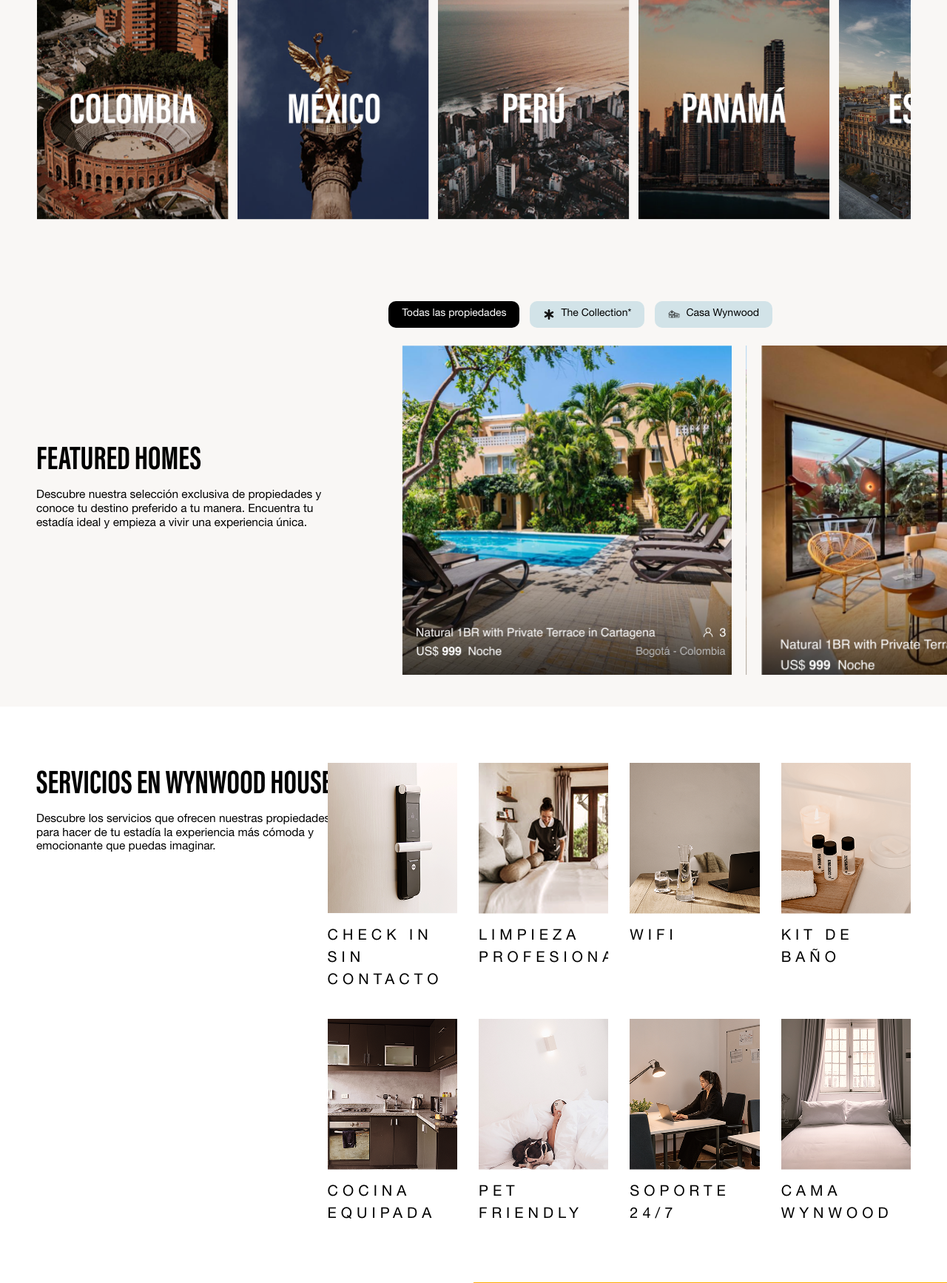
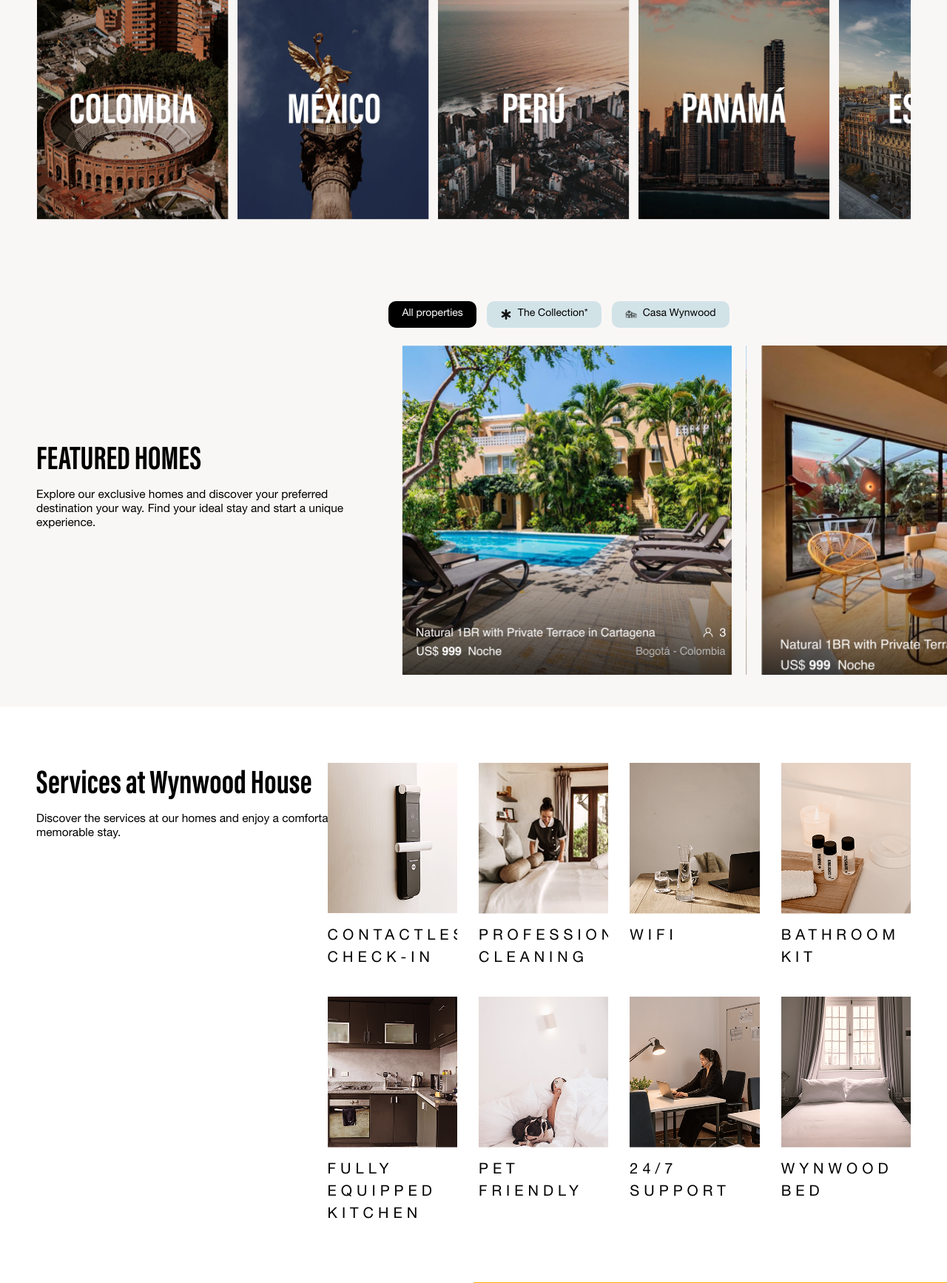
Before and after one commit to ErickAguilarGomez/wynwood, a Django app: page / in a window 1280 px wide. Shown: the part 1062-2796 px from the top of the page at 74% size. Run offline with Django 5.2, Linux system fonts and the light colour scheme; data that the repository does not hold is empty; parts of the project's set-up code (start-up, migrations or seed data) failed here and were passed over; some libraries are stand-ins or nearby versions.

Commit message:
Harden booking app and localize home

```diff
--- a/observability/middleware.py
+++ b/observability/middleware.py
@@ -1,5 +1,6 @@
 import contextvars
 import logging
+import re
 import time
 import uuid
 
@@ -14,6 +15,7 @@ class ContentSecurityPolicyMiddleware:
             "base-uri 'self'",
             "form-action 'self'",
             "frame-ancestors 'none'",
+            "object-src 'none'",
             "img-src 'self' data: https:",
             "font-src 'self'",
             "style-src 'self'",
@@ -36,7 +38,9 @@ class RequestIdMiddleware:
         self.get_response = get_response
 
     def __call__(self, request):
-        request_id = request.headers.get("X-Request-ID", uuid.uuid4().hex)[:64]
+        request_id = request.headers.get("X-Request-ID", "")
+        if not re.fullmatch(r"[A-Za-z0-9._-]{1,64}", request_id):
+            request_id = uuid.uuid4().hex
         request.request_id = request_id
         token = request_id_context.set(request_id)
         started = time.monotonic()
--- a/templates/core/home.html
+++ b/templates/core/home.html
@@ -5,28 +5,28 @@
 {% block content %}
 <section class="home-hero">
     <div class="promo-ribbon" data-countdown-ribbon>
-        <span>Corre! 20% de descuento en todos los viajes</span>
-        <span>Quedan solo <b data-countdown-hours>00</b> h <b data-countdown-minutes>00</b> m <b data-countdown-seconds>00</b> s</span>
+        <span>{% trans "Hurry! 20% off all stays" %}</span>
+        <span>{% trans "Only" %} <b data-countdown-hours>00</b> h <b data-countdown-minutes>00</b> m <b data-countdown-seconds>00</b> s</span>
     </div>
     <img class="home-hero-image" src="{% static 'design/figma/home/hero.png' %}" alt="Wynwood House">
     <div class="home-hero-shade"></div>
     <div class="home-hero-copy">
-        <h1>HOME EXPERIENCE, HOTEL QUALITY</h1>
-        <p>BEST OF BOTH WORLDS</p>
+        <h1>{% trans "HOME EXPERIENCE, HOTEL QUALITY" %}</h1>
+        <p>{% trans "BEST OF BOTH WORLDS" %}</p>
     </div>
     <div class="home-search">{% include 'components/search_form.html' with variant='hero' %}</div>
 </section>
 
 <section id="destinations" class="figma-section destinations-section container-wide">
     <div class="figma-heading">
-        <h2>DESCUBRE NUESTROS DESTINOS</h2>
+        <h2>{% trans "Discover our destinations" %}</h2>
         <div class="carousel-arrows">
-            <button type="button" aria-label="Anterior" class="arrow-prev">
+            <button type="button" aria-label="{% trans 'Previous' %}" class="arrow-prev">
                 <svg width="14" height="22" viewBox="0 0 14 22" fill="none" xmlns="http://www.w3.org/2000/svg">
                     <path d="M12 2L3 11L12 20" stroke="#D1D1D1" stroke-width="2.5" stroke-linecap="round" stroke-linejoin="round"/>
                 </svg>
             </button>
-            <button type="button" aria-label="Siguiente" class="arrow-next">
+            <button type="button" aria-label="{% trans 'Next' %}" class="arrow-next">
                 <svg width="14" height="22" viewBox="0 0 14 22" fill="none" xmlns="http://www.w3.org/2000/svg">
                     <path d="M2 2L11 11L2 20" stroke="#000000" stroke-width="2.5" stroke-linecap="round" stroke-linejoin="round"/>
                 </svg>
@@ -34,22 +34,22 @@
         </div>
     </div>
     <div class="destination-track">
-        <a class="destination-tile" href="#stays"><img src="{% static 'design/figma/home/destination-colombia.png' %}" alt="Colombia"></a>
-        <a class="destination-tile" href="#stays"><img src="{% static 'design/figma/home/destination-mexico.png' %}" alt="México"></a>
-        <a class="destination-tile" href="#stays"><img src="{% static 'design/figma/home/destination-peru.png' %}" alt="Perú"></a>
-        <a class="destination-tile" href="#stays"><img src="{% static 'design/figma/home/destination-panama.png' %}" alt="Panamá"></a>
-        <a class="destination-tile" href="#stays"><img src="{% static 'design/figma/home/destination-spain.png' %}" alt="España"></a>
+        <a class="destination-tile" href="{% url 'properties:results' %}?country=CO"><img src="{% static 'design/figma/home/destination-colombia.png' %}" alt="{% trans 'Colombia' %}"></a>
+        <a class="destination-tile" href="{% url 'properties:results' %}?country=MX"><img src="{% static 'design/figma/home/destination-mexico.png' %}" alt="{% trans 'Mexico' %}"></a>
+        <a class="destination-tile" href="{% url 'properties:results' %}?country=PE"><img src="{% static 'design/figma/home/destination-peru.png' %}" alt="{% trans 'Peru' %}"></a>
+        <a class="destination-tile" href="{% url 'properties:results' %}?country=PA"><img src="{% static 'design/figma/home/destination-panama.png' %}" alt="{% trans 'Panama' %}"></a>
+        <a class="destination-tile" href="{% url 'properties:results' %}?country=ES"><img src="{% static 'design/figma/home/destination-spain.png' %}" alt="{% trans 'Spain' %}"></a>
     </div>
 </section>
 
 <section id="stays" class="featured-section">
     <div class="featured-copy">
         <h2>{% trans "Featured homes" %}</h2>
-        <p>Descubre nuestra selección exclusiva de propiedades y conoce tu destino preferido a tu manera. Encuentra tu estadía ideal y empieza a vivir una experiencia única.</p>
+        <p>{% trans "Explore our exclusive homes and discover your preferred destination your way. Find your ideal stay and start a unique experience." %}</p>
     </div>
     <div class="featured-content">
         <div class="featured-tabs">
-            <button class="active" type="button">Todas las propiedades</button>
+            <button class="active" type="button">{% trans "All properties" %}</button>
             <button type="button" class="tab-collection"><img src="{% static 'design/figma/ui/icon-star.svg' %}" alt="" class="tab-icon"> The Collection*</button>
             <button type="button" class="tab-casa"><img src="{% static 'design/figma/ui/icon-house.svg' %}" alt="" class="tab-icon"> Casa Wynwood</button>
         </div>
@@ -86,18 +86,18 @@
 
 <section class="services-section">
     <div class="services-copy">
-        <h2>SERVICIOS EN WYNWOOD HOUSE</h2>
-        <p>Descubre los servicios que ofrecen nuestras propiedades para hacer de tu estadía la experiencia más cómoda y emocionante que puedas imaginar.</p>
+        <h2>{% trans "Services at Wynwood House" %}</h2>
+        <p>{% trans "Discover the services at our homes and enjoy a comfortable, memorable stay." %}</p>
     </div>
     <div class="services-grid">
-        <article><img src="{% static 'design/figma/home/service-checkin.png' %}" alt=""><span>CHECK IN SIN<br>CONTACTO</span></article>
-        <article><img src="{% static 'design/figma/home/service-cleaning.png' %}" alt=""><span>LIMPIEZA<br>PROFESIONAL</span></article>
+        <article><img src="{% static 'design/figma/home/service-checkin.png' %}" alt=""><span>{% trans "CONTACTLESS CHECK-IN" %}</span></article>
+        <article><img src="{% static 'design/figma/home/service-cleaning.png' %}" alt=""><span>{% trans "PROFESSIONAL CLEANING" %}</span></article>
         <article><img src="{% static 'design/figma/home/service-wifi.png' %}" alt=""><span>WIFI</span></article>
-        <article><img src="{% static 'design/figma/home/service-bath.png' %}" alt=""><span>KIT DE BAÑO</span></article>
-        <article><img src="{% static 'design/figma/home/service-kitchen.png' %}" alt=""><span>COCINA<br>EQUIPADA</span></article>
-        <article><img src="{% static 'design/figma/home/service-pet.png' %}" alt=""><span>PET<br>FRIENDLY</span></article>
-        <article><img src="{% static 'design/figma/home/service-support.png' %}" alt=""><span>SOPORTE<br>24/7</span></article>
-        <article><img src="{% static 'design/figma/home/service-bed.png' %}" alt=""><span>CAMA<br>WYNWOOD</span></article>
+        <article><img src="{% static 'design/figma/home/service-bath.png' %}" alt=""><span>{% trans "BATHROOM KIT" %}</span></article>
+        <article><img src="{% static 'design/figma/home/service-kitchen.png' %}" alt=""><span>{% trans "FULLY EQUIPPED KITCHEN" %}</span></article>
+        <article><img src="{% static 'design/figma/home/service-pet.png' %}" alt=""><span>{% trans "PET FRIENDLY" %}</span></article>
+        <article><img src="{% static 'design/figma/home/service-support.png' %}" alt=""><span>{% trans "24/7 SUPPORT" %}</span></article>
+        <article><img src="{% static 'design/figma/home/service-bed.png' %}" alt=""><span>{% trans "WYNWOOD BED" %}</span></article>
     </div>
 </section>
 
@@ -107,46 +107,46 @@
         <img class="events-large" src="{% static 'design/figma/home/event-large.png' %}" alt="">
     </div>
     <div class="events-copy">
-        <h2>DISFRUTA DE NUESTROS EVENTOS!</h2>
-        <p>Vive tu experiencia al máximo mientras te sumerges en el vibrante mundo de los eventos Wynwood. Disfruta de arte, cultura e inspiración como nunca antes.</p>
-        <a class="pill-button" href="#">VER TODOS LOS EVENTOS</a>
+        <h2>{% trans "Enjoy our events!" %}</h2>
+        <p>{% trans "Make the most of your stay with Wynwood events, art, culture and inspiration." %}</p>
+        <a class="pill-button" href="{% url 'properties:results' %}">{% trans "Explore our homes" %}</a>
     </div>
 </section>
 
 <section class="benefits-section container-wide">
-    <h2>BENEFICIOS DE WYNWOOD HOUSE</h2>
+    <h2>{% trans "Benefits of Wynwood House" %}</h2>
     <div class="benefits-grid">
         <article class="benefit-info">
-            <h3>Guias de ciudades</h3>
-            <p>Lorem ipsum dolor sit amet consectetur. Congue volutpat pulvinar mattis enim tellus. Ac habitasse enim adipiscing vitae massa pretium nulla dui.</p>
-            <a class="pill-button outline" href="#">SABER MÁS</a>
+            <h3>{% trans "City guides" %}</h3>
+            <p>{% trans "Get to know each destination with local recommendations for places to visit, eat and explore." %}</p>
+            <a class="pill-button outline" href="#destinations">{% trans "Explore destinations" %}</a>
         </article>
         <article class="benefit-image">
             <img src="{% static 'design/figma/home/benefit-services.png' %}" alt="">
-            <strong>SERVICIOS<br>ADICIONALES</strong>
+            <strong>{% trans "EXTRA SERVICES" %}</strong>
         </article>
         <article class="benefit-image">
             <img src="{% static 'design/figma/home/benefit-rewards.png' %}" alt="">
-            <strong>PROGRAMA DE<br>REWARDS</strong>
+            <strong>{% trans "REWARDS PROGRAM" %}</strong>
         </article>
     </div>
 </section>
 
 <section class="houses-section container-wide">
-    <a id="casa-wynwood" href="#" class="house-panel">
+    <a id="casa-wynwood" href="{% url 'properties:results' %}" class="house-panel">
         <img src="{% static 'design/figma/home/casa-wynwood.png' %}" alt="Casa Wynwood">
     </a>
-    <a id="collection" href="#" class="house-panel">
+    <a id="collection" href="{% url 'properties:results' %}" class="house-panel">
         <img src="{% static 'design/figma/home/the-collection.png' %}" alt="The Collection">
     </a>
 </section>
 
 <section id="long-stays" class="long-stays-section">
-    <img src="{% static 'design/figma/home/long-stay.png' %}" alt="Alquileres a largo plazo">
+    <img src="{% static 'design/figma/home/long-stay.png' %}" alt="{% trans 'Long-term rentals' %}">
     <div>
-        <h2>ALQUILERES A LARGO PLAZO</h2>
-        <p>Descubre el confort y la conveniencia de hospedarte con nosotros durante períodos prolongados. Aprovecha nuestras tarifas especiales diseñadas exclusivamente para estadías largas, ofreciéndote una experiencia continua de calidad y comodidad.</p>
-        <a class="pill-button" href="mailto:sales@wynwoodhouse.com">CONTÁCTANOS</a>
+        <h2>{% trans "LONG STAYS" %}</h2>
+        <p>{% trans "Enjoy the comfort of an extended stay and special rates designed for longer visits." %}</p>
+        <a class="pill-button" href="mailto:sales@wynwoodhouse.com">{% trans "CONTACT US" %}</a>
     </div>
 </section>
 
@@ -158,10 +158,10 @@
     </div>
     <div class="real-estate-copy">
         <div class="real-estate-text">
-            <h2>INVIERTE EN REAL ESTATE</h2>
-            <p>Compra o vende tu propiedad y obtén asesoramiento profesional y una experiencia sin estrés</p>
+            <h2>{% trans "INVEST IN REAL ESTATE" %}</h2>
+            <p>{% trans "Buy or sell your property with professional guidance and a smooth experience." %}</p>
         </div>
-        <a class="pill-button light-outline" href="mailto:sales@wynwoodhouse.com">SABER MÁS</a>
+        <a class="pill-button light-outline" href="mailto:sales@wynwoodhouse.com">{% trans "LEARN MORE" %}</a>
     </div>
 </section>
 
```
Also changed, not shown: properties/models.py (+9 -11 lines), properties/tests.py (+25 -0 lines), README.md, locale/es/LC_MESSAGES/django.po, 1 other file.
